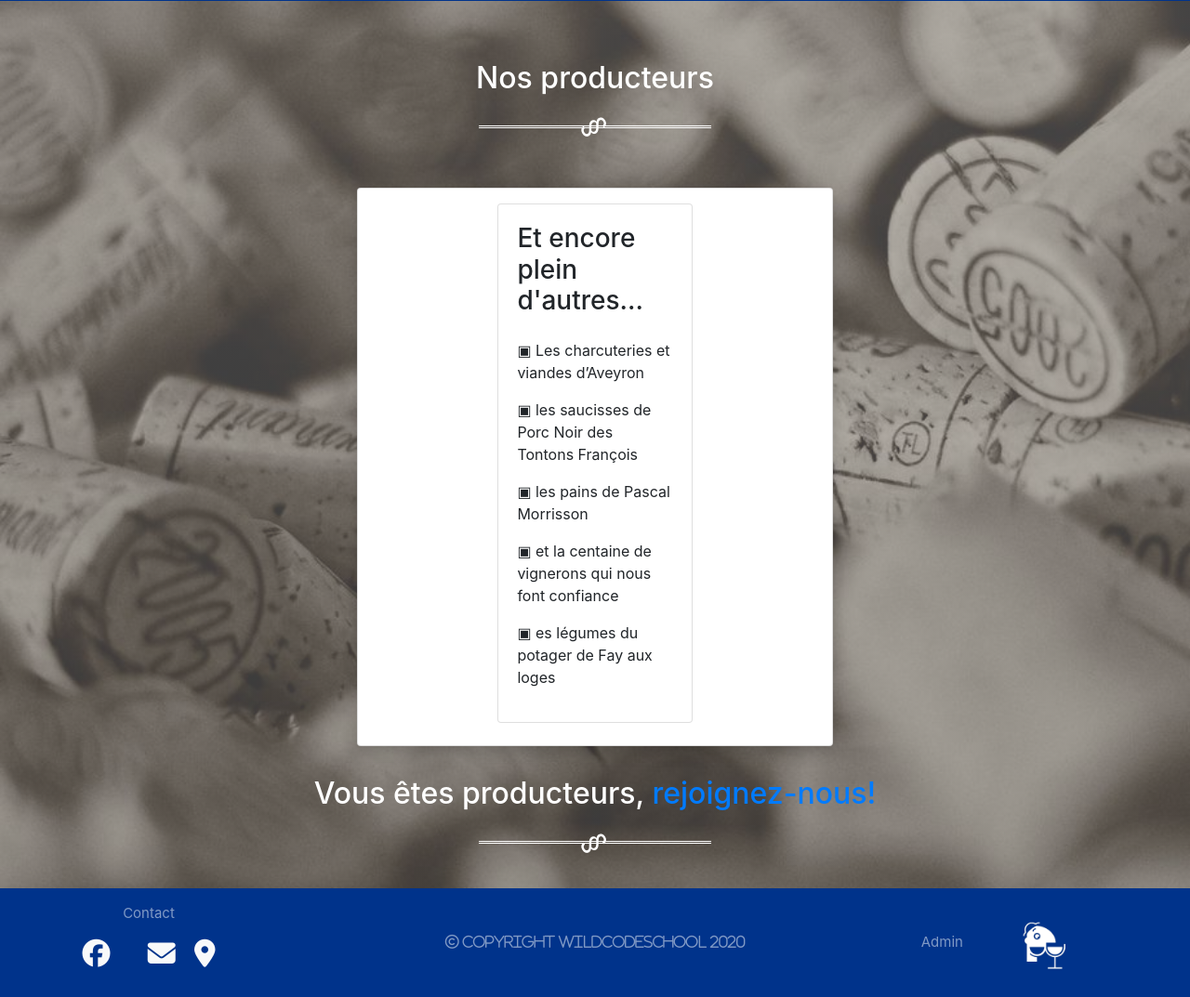
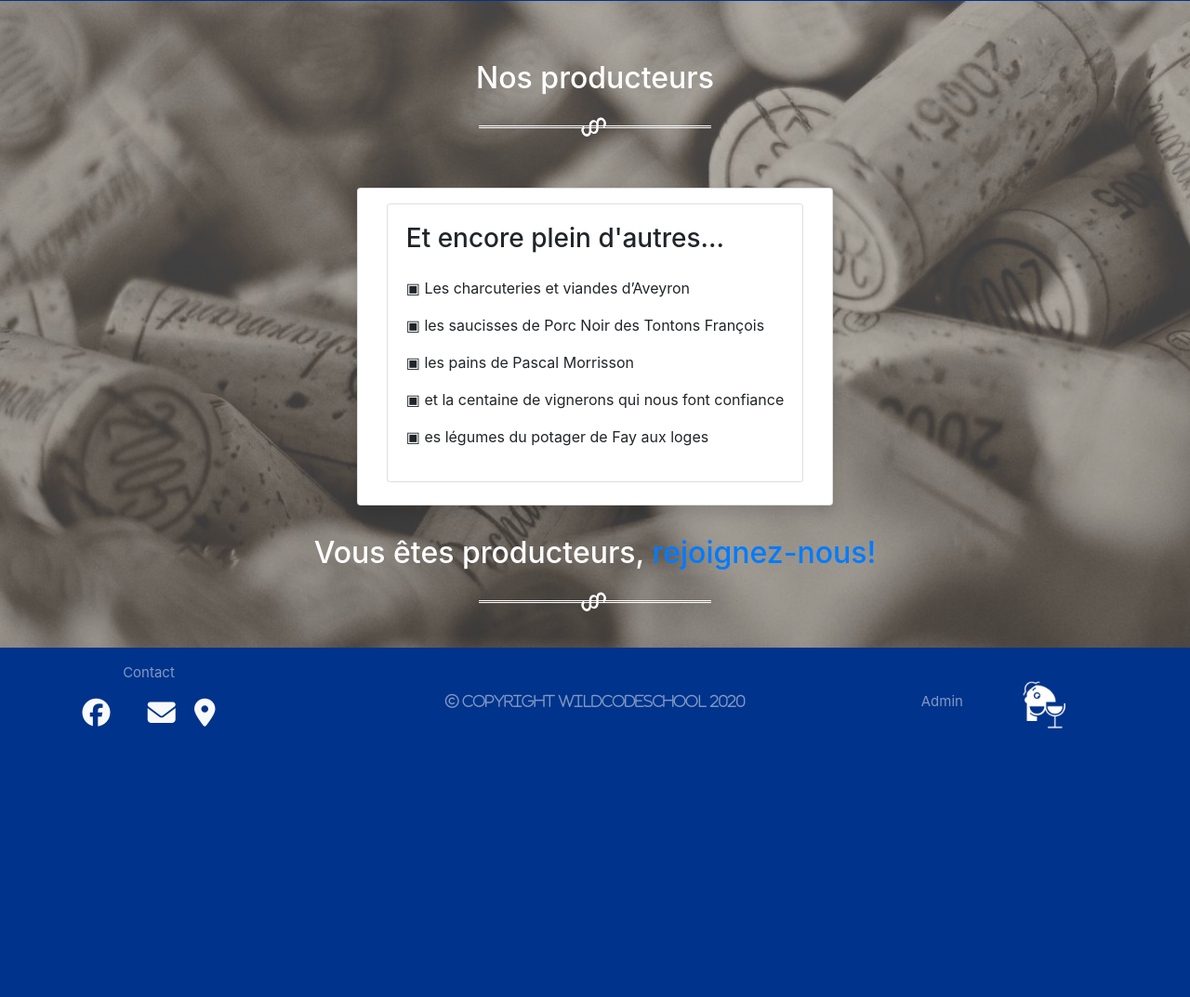
Before and after one commit to fredericbertrand/becsaVin, a Django app: page /partenaires/ in a window 1280 px wide. Shown: the part 114-1187 px from the top of the page at 93% size. After the commit the page ends 898 px from the top, so only its background shows below. Run offline with Django 3.2, Linux system fonts and the light colour scheme; data that the repository does not hold is empty; some libraries are stand-ins or nearby versions; grey boxes are pictures that could not be loaded.

Commit message:
redefine size autres partenaires

```diff
--- a/becsavin/main_app/templates/main_app/partenaires.html
+++ b/becsavin/main_app/templates/main_app/partenaires.html
@@ -34,7 +34,7 @@
                 {% endfor %}
 
                 <div class="col-12 ">
-                    <div class="col-md-6 ml-auto  mr-auto">
+                    <div class="col-md-12 ml-auto  mr-auto">
 
                         <div class="card otherPartners mb-2">
 
```
